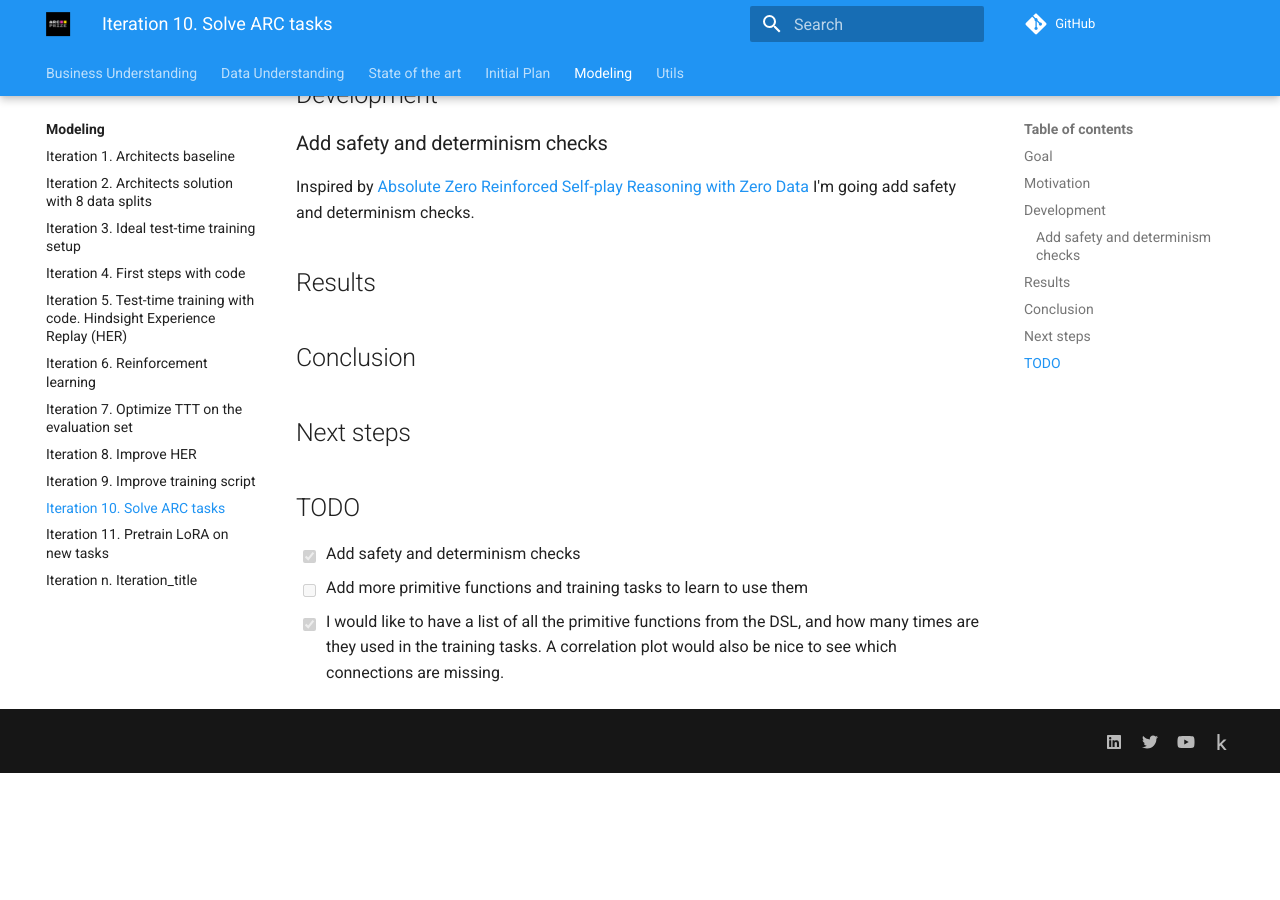
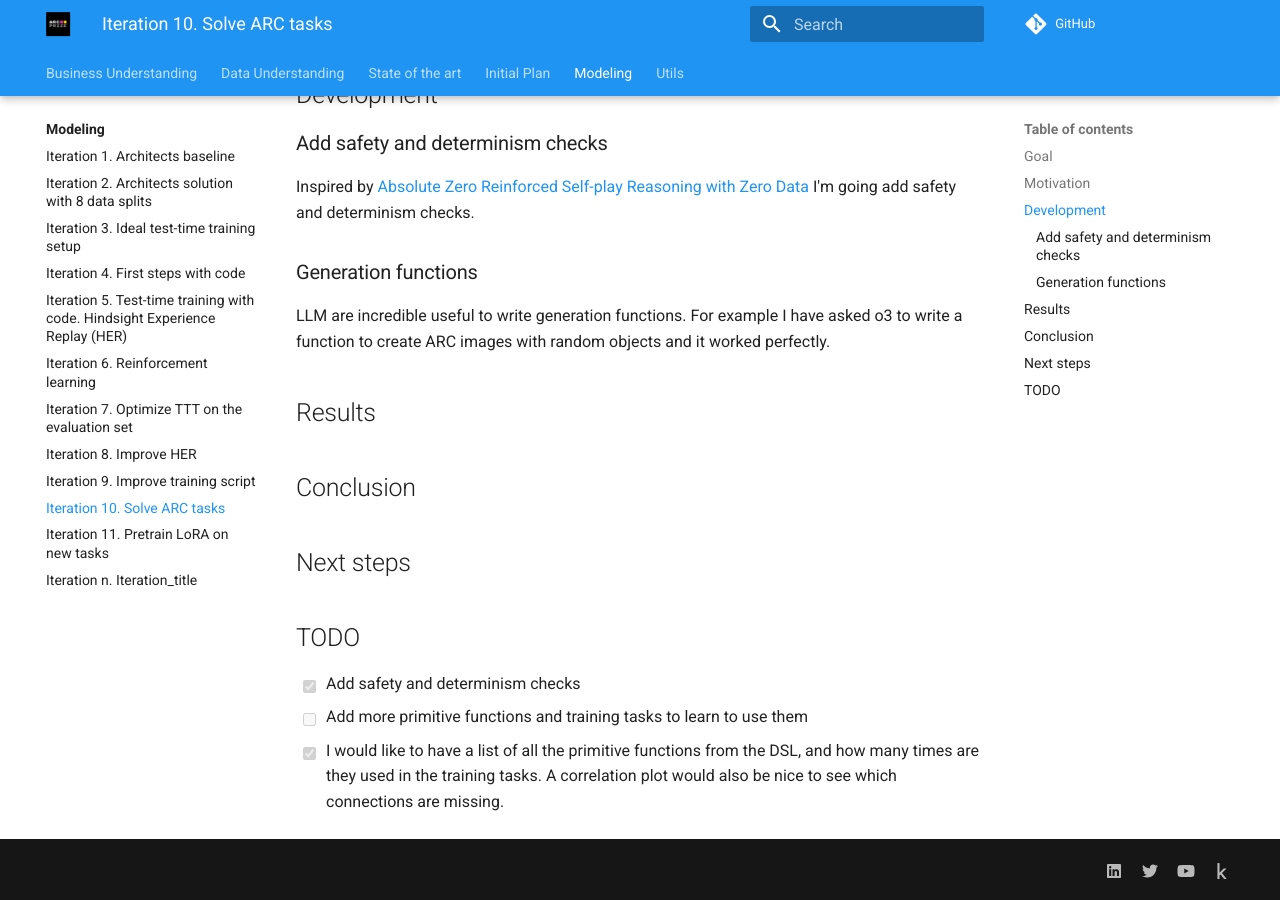
Before and after one commit to ironbar/arc25, an MkDocs documentation site: the page built from docs/modeling/Iteration_10_solve_arc_tasks.md, in a window 1280 px wide and 900 px high, scrolled down 542 px. Built offline with MkDocs 1.6.1 and Material for MkDocs 9.7.7, drawn with Linux system fonts in a browser that asks for light colours; comment, search, counter and statistics services are not loaded; before the commit the page ends 1315 px from its top, so only the background shows below that.

Commit message:
add new TODO for tasks involving drawings based on for loops and update documentation on generation functions

```diff
--- a/docs/modeling/Iteration_10_solve_arc_tasks.md
+++ b/docs/modeling/Iteration_10_solve_arc_tasks.md
@@ -21,6 +21,11 @@
 Inspired by [Absolute Zero Reinforced Self-play Reasoning with Zero Data](https://arxiv.org/abs/2505.03335) I'm going
 add safety and determinism checks.
 
+### Generation functions
+
+LLM are incredible useful to write generation functions. For example I have asked o3
+to write a function to create ARC images with random objects and it worked perfectly.
+
 ## Results
 
 ## Conclusion
```
Also changed, not shown: 1 other file.
